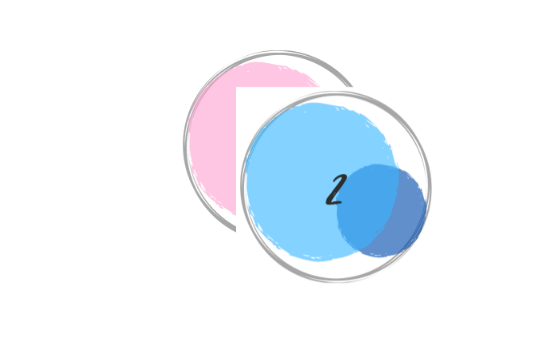
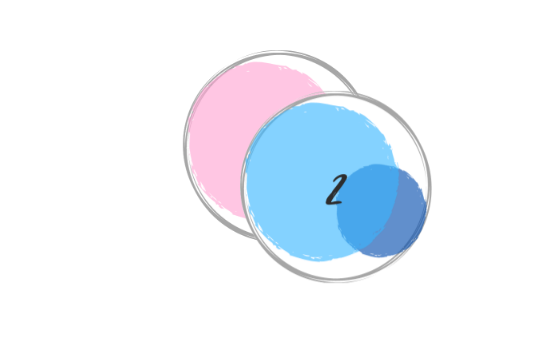
Before and after one commit to naryu33/05_True-or-False, a plain HTML site: page index.html in a window 1280 px wide. Shown: the part 234-571 px from the top of the page, 148-692 px from the left. Drawn offline with Linux system fonts and the light colour scheme; files whose address does not match are found by name.

```diff
--- a/index.html
+++ b/index.html
@@ -21,10 +21,10 @@
     </body>
     <body>
         <div class="anime">
-          <div class="shishimai"><img src="images/t.png"></div>
-          <div class="hiyoko"><img src="images/fのコピー.png"></div>
+          <div class="shishimai"><img src="images/1.png"></div>
+          <div class="hiyoko"><img src="images/4.png"></div>
           <div class="black-cat"><img src="image/3.png"></div>
-          <div class="balloon"><img src="images/f.png"></div>
+          <div class="balloon"><img src="images/2.png"></div>
         </div>
       </body>
 </html>
```
Also changed, not shown: images/1.png (added), images/2.png (added), images/3.png, images/4.png (added).
